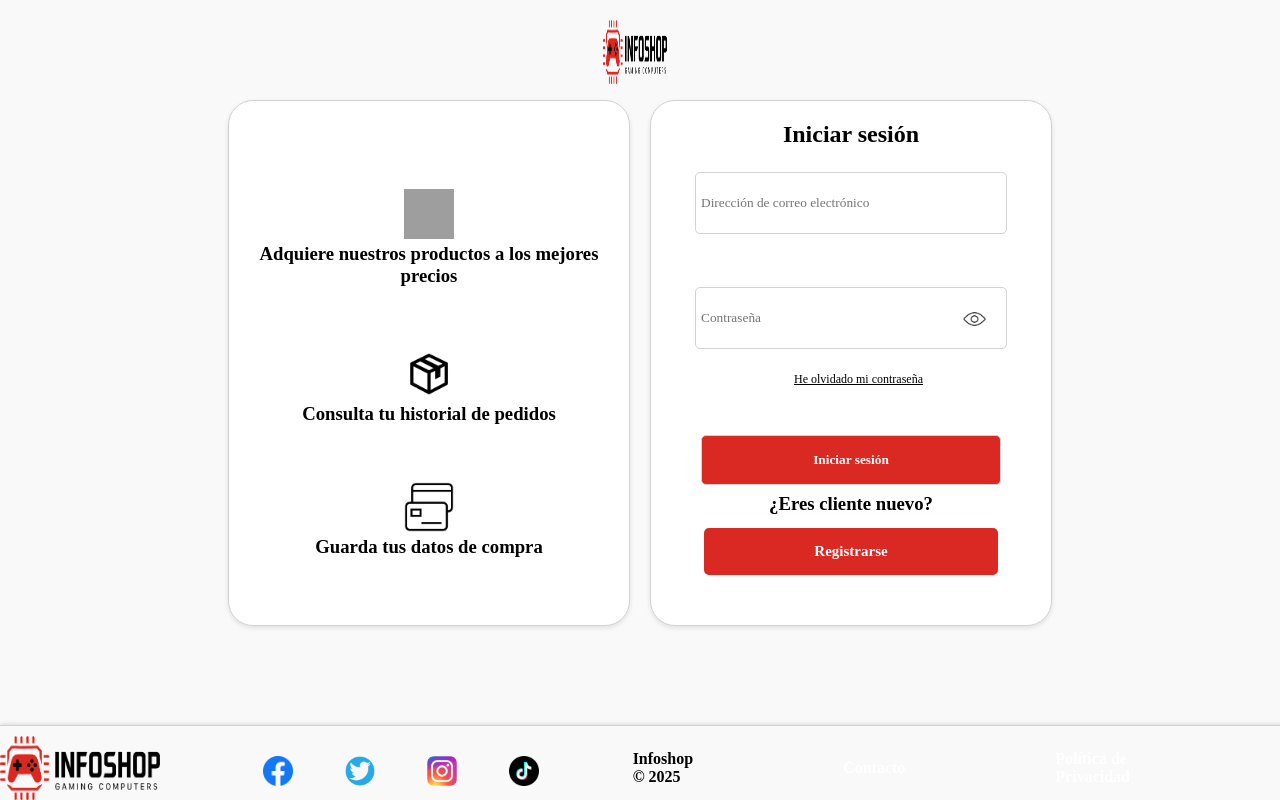
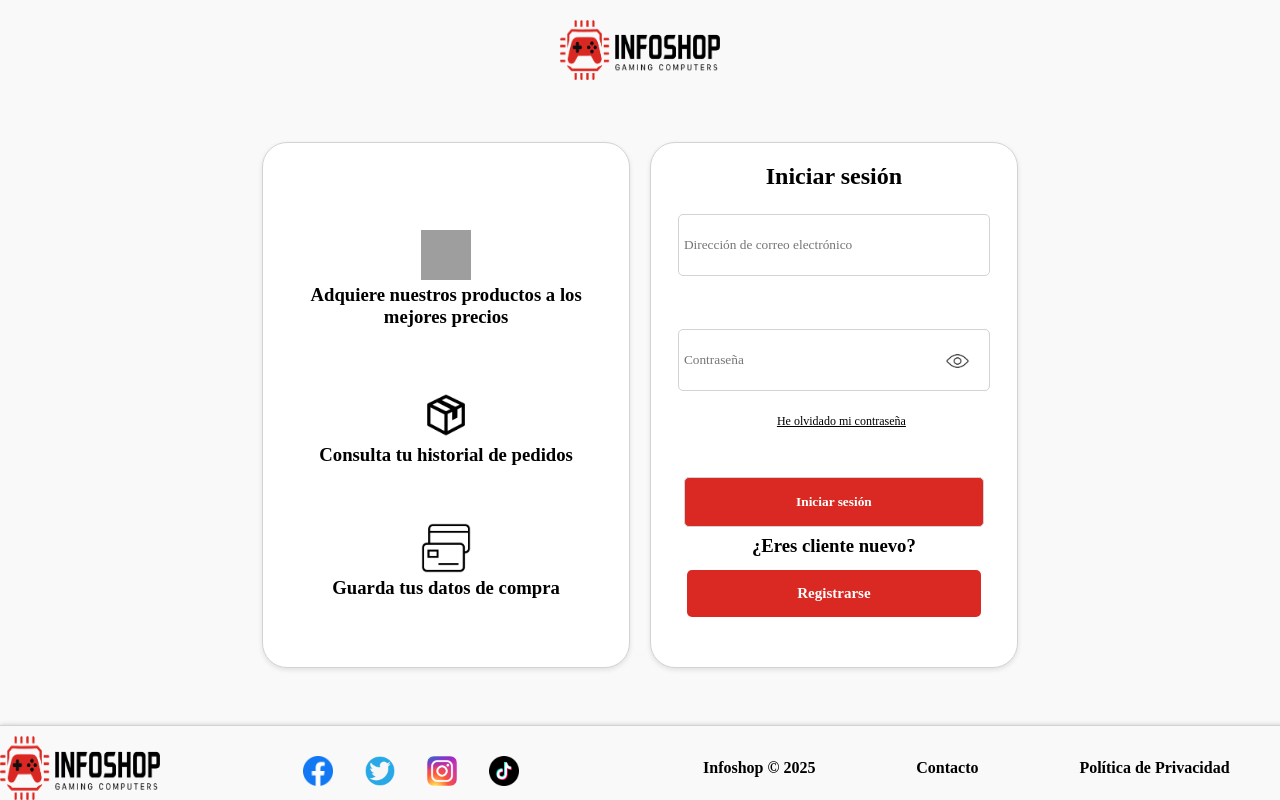
Before and after one commit to dmanmon141/Infoshop, a PHP site: page /tcpdf/login in a window 1280 px wide. Run offline with PHP 8.4, Linux system fonts and the light colour scheme; some web fonts are replaced; grey boxes are pictures that could not be loaded.

Commit message:
Responsive de páginas de inicio de sesión y registro

```diff
--- a/css/estilo-login.css
+++ b/css/estilo-login.css
@@ -1,29 +1,33 @@
 
 
-  .logo {
+  .logomain {
     display: flex;
     justify-content: center;
     align-items: center;
     padding-top: 20px;
   }
 
-  .logo img {
-    width: 120px;
-    height: 120px;
+
+
+  .logomain img{
+    width: 160px;
+  height: 60px;
   }
 
   .contenedor2 {
     display: flex;
     justify-content: center;
-    max-width: 800px;
-    margin: 0 auto;
     text-align: center;
   }
+
+  body, html {
+  max-width: 100vw !important;
+  overflow-x: hidden !important;
+}
 
   .block {
     color: black;
     flex: 0 0 45%;
-    width: 45%;
     padding: 20px;
     display:inline-block;
     border-radius: 25px;
@@ -32,6 +36,15 @@
     background-color: white;
     margin: 10px;
   }
+
+  .dividir{
+    display: flex;
+    flex-wrap: wrap;
+    align-items: center;
+    justify-content: center;
+  }
+
+
 
 
   .btnenviar {
@@ -47,6 +60,9 @@
     position: relative;
     padding: 5px;
   }
+
+
+
 
   .toggle-password {
     position: absolute;
@@ -87,10 +103,7 @@
     padding-bottom: 5px;
   }
 
-  .politica {
-    text-decoration: none;
-    color: white;
-  }
+
 
 
 
@@ -166,6 +179,12 @@
   }
 
   #login-form {
+
+    display: flex
+;
+    align-items: center;
+    justify-content: center;
+
     margin-bottom: 30px;
   }
 
@@ -189,32 +208,24 @@
     font-size: 12px;
   }
 
-  .redes-sociales a img{
-    display:inline-block;
-    transition: transform 0.6s ease;
-  }
 
-  .redes-sociales a img:hover{
-    transform: rotate(360deg);
-  }
 
-  .redes-sociales img {
-    height: 30px;
-    width: 30px;
-    margin: 10px;
-  }
-
-  .derechos {
-    display: flex;
-    align-items: center;
-  }
-
-  .derechos p {
-    margin: 0;
-    margin-left: auto;
-    margin-right: 150px;
-  }
 
  li {
     margin-bottom: 15px;
  }
+
+@media(max-width: 980px){
+  .contenedor2{
+    flex-direction: column;
+    align-items: center;
+  }
+
+  .formulario{
+    order: 1;
+  }
+
+  .recomendaciones{
+    order: 2;
+  }
+}
--- a/css/estilo-main.css
+++ b/css/estilo-main.css
@@ -810,7 +810,7 @@ footer {
 .busqueda-texto {
   padding: 15px;
   padding-right: 20px;
-  width: 53.5rem;
+  width: 50vw;
   border-radius: 0.5rem;
   font-size: 1.2rem;
   border: 1px solid lightgray;
--- a/css/estilo-misc.css
+++ b/css/estilo-misc.css
@@ -633,7 +633,7 @@ footer {
 .busqueda-texto {
   padding: 15px;
   padding-right: 20px;
-  width: 50rem;
+  width: 50vw;
   border-radius: 0.5rem;
   font-size: 1.2rem;
   border: 1px solid lightgray;
--- a/frontend/login.php
+++ b/frontend/login.php
@@ -23,6 +23,7 @@ session_start();
   <link rel="stylesheet" type="text/css" href="js/slick/slick.css">
   <link rel="stylesheet" type="text/css" href="js/slick/slick-theme.css">
   <link rel="icon" type="image/png" href="img/Logo.png">
+
 </head>
 
 <body>
@@ -35,7 +36,7 @@ session_start();
 
 
   <div class="contenedor">
-    <div class="logo">
+    <div class="logomain">
       <a href="index"><img src="img/Logo.png" alt="Logo"></a>
     </div>
 
--- a/frontend/olvidar-contraseña.php
+++ b/frontend/olvidar-contraseña.php
@@ -34,7 +34,7 @@ session_start();
 
 
   <div class="contenedor">
-    <div class="logo">
+    <div class="logomain">
       <a href="index"><img src="img/Logo.png" alt="Logo"></a>
     </div>
 
--- a/frontend/register.php
+++ b/frontend/register.php
@@ -37,7 +37,7 @@ session_start();
 
 
   <div class="contenedor">
-    <div class="logo">
+    <div class="logomain">
       <a href="index"><img src="img/Logo.png" alt="Logo"></a>
     </div>
 
```
Also changed, not shown: css/estilo-olvidar.css (+31 -31 lines), css/estilo-registro.css (+41 -34 lines).
